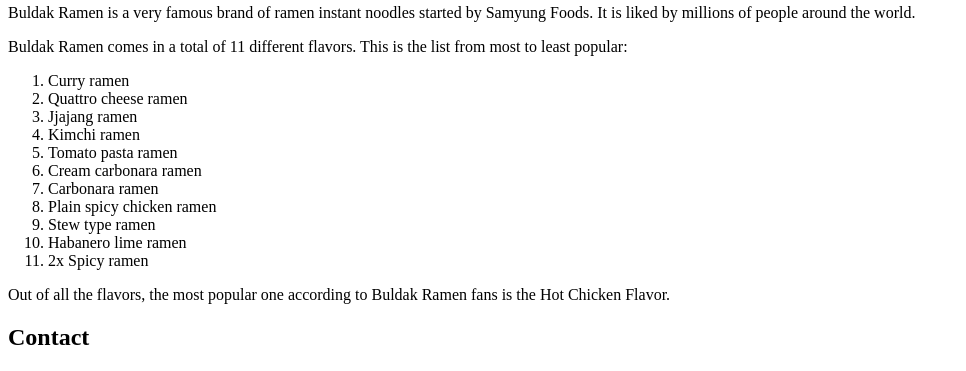
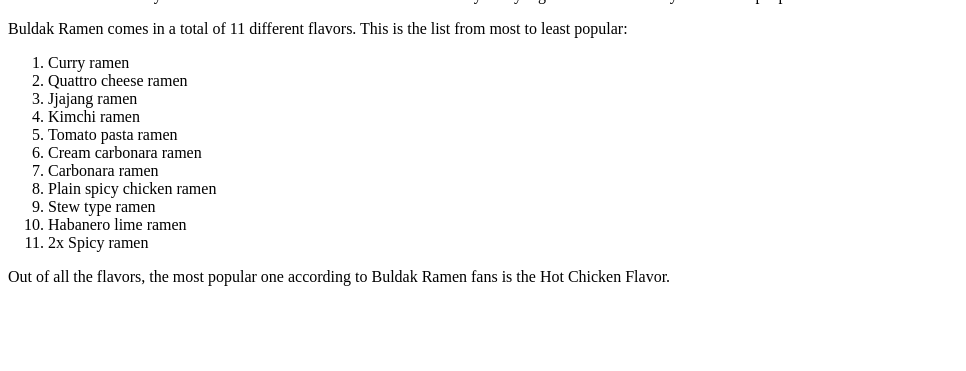
Before and after one commit to dhritik1/dhritik1.github.io, a plain HTML site: page index.html in a window 1280 px wide. Shown: the part 2216-2587 px from the top of the page, without its empty margins (0-966 px from the left). After the commit the page ends 2518 px from the top, so only its background shows below. Drawn offline with Linux system fonts and the light colour scheme.

Commit message:
Update index.html

```diff
--- a/index.html
+++ b/index.html
@@ -15,7 +15,6 @@
       <a href="#origin"><li>Origin</li></a>
       <a href="#places to eat"><li>Places to Eat Near LA</li></a>
       <a href="#buldak ramen"><li>Buldak Ramen</li></a>
-      <a href="#contact"><li>Contact</li></a>
     </ul>
     <div id="introduction">
       <h2>Introduction</h2>
@@ -68,9 +67,6 @@
       </ol>
       <p>Out of all the flavors, the most popular one according to Buldak Ramen fans is the Hot Chicken Flavor.</p>
     </div>
-    <div id="contact">
-      <h2>Contact</h2>
-    </div>
   </body>
 
 </html>
```
